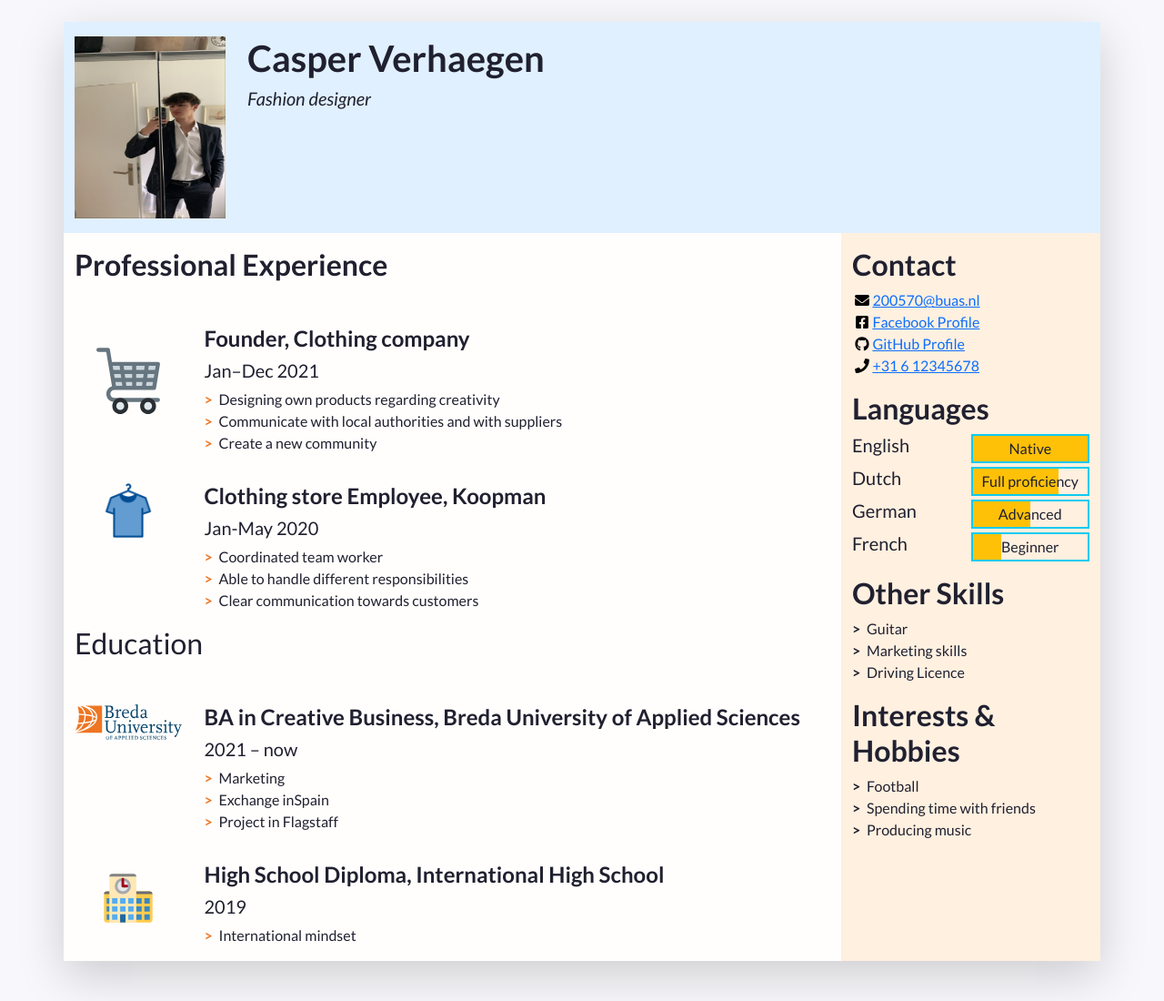
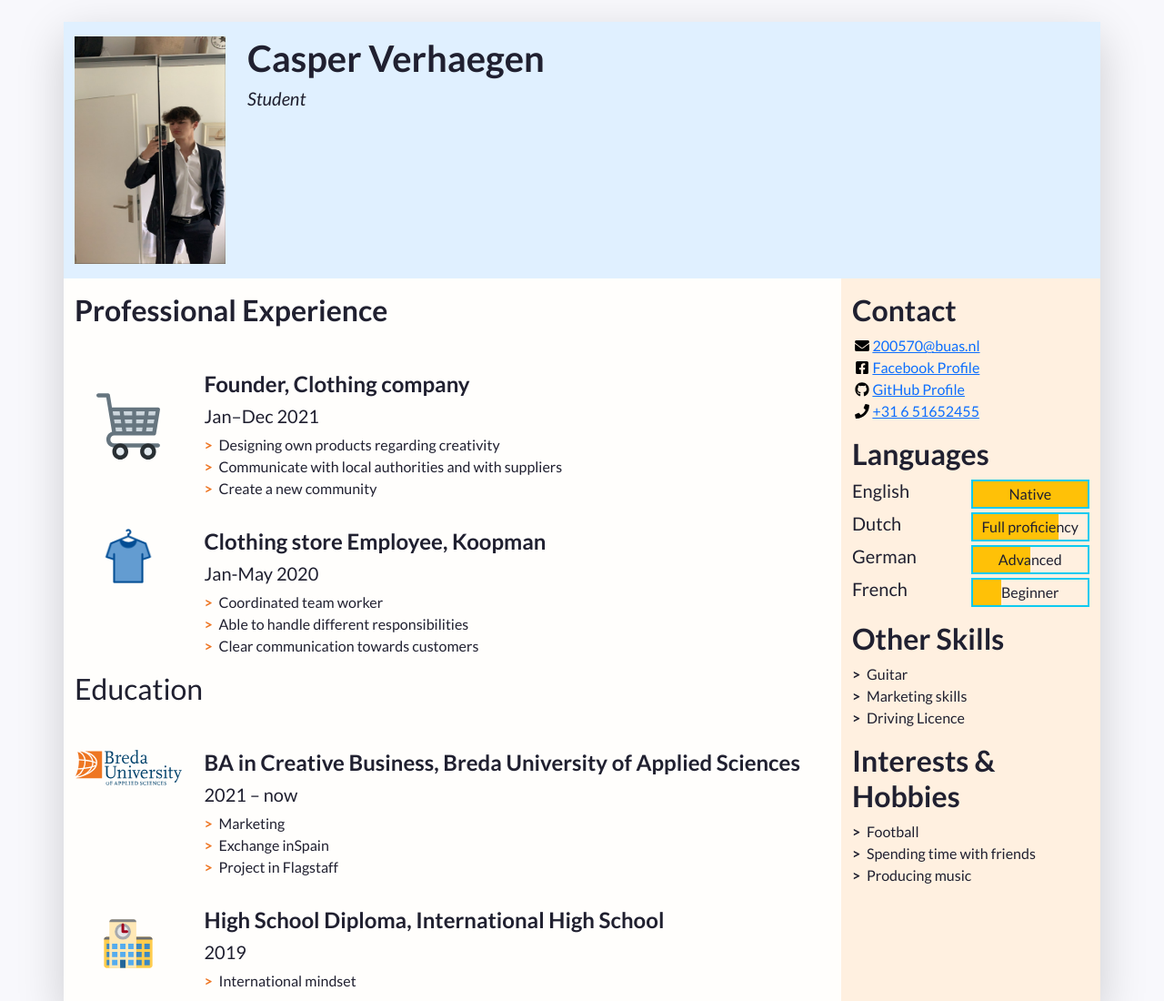
Before and after one commit to casperv2019/prj4-cv-200570, a plain HTML site: page index.html in a window 1280 px wide. Shown: the top 1100 px of the page at 91% size. Drawn offline with nearby package versions, Linux system fonts and the light colour scheme.

Commit message:
Update index.html

```diff
--- a/index.html
+++ b/index.html
@@ -48,14 +48,14 @@
             "w-100" makes sure the image takes the full width of the column it's in
             "rounded-circle" cuts a circle around the image
           -->
-          <img src="images/Profile picture.JPG" alt="Portrait of Firstname Lastname" width="100" height="200" class="w-100 my-3">
+          <img src="images/Profile picture.JPG" alt="Portrait of Firstname Lastname" width="100" height="250" class="w-100 my-3">
         </div>
         <!--
           A container to wrap around your name and tagline. Full-width at small size, then columns of increasing size.
         -->
         <div class="col-12 col-sm-8 col-md-9 col-lg-10 my-3 header-content">
           <h1 class="fw-bolder">Casper Verhaegen</h1>
-          <h5 class="fst-italic tagline">Fashion designer</h5>
+          <h5 class="fst-italic tagline">Student</h5>
         </div>
       </header>
 
@@ -206,7 +206,7 @@
               <li class="contact-item">
                 <a class="d-flex align-items-center" href="tel:+31612345678" target="_blank">
                   <img class="contact-icon" src="images/icons/phone.svg" alt="Mobile Phone">
-                  +31 6 12345678
+                  +31 6 51652455
                 </a>
               </li>
             </ul>
```
